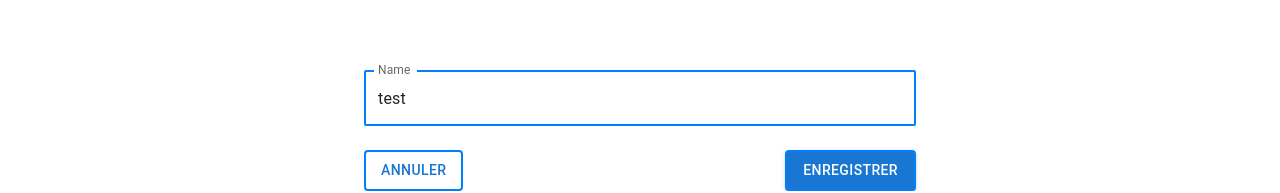
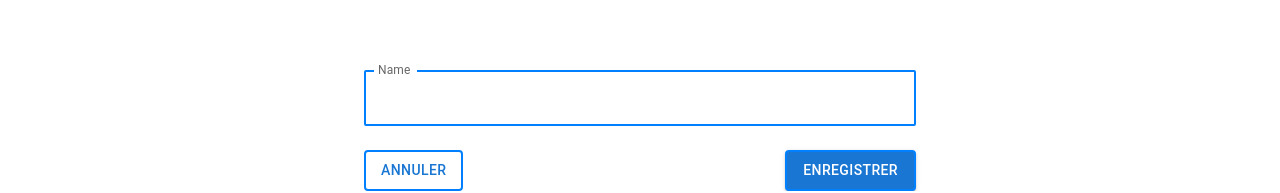
Before and after one commit to AntoineBergeron720/TP3_integration, a Next.js app: page /category/new in a window 1280 px wide. Shown: the part 162-355 px from the top of the page. Built offline with nearby package versions, Linux system fonts and the light colour scheme.

Commit message:
before pull from dev

```diff
--- a/src/app/category/new/page.tsx
+++ b/src/app/category/new/page.tsx
@@ -21,7 +21,7 @@ export default function AddCategory() {
         <MyPageTitle title="Ajouter une catégorie" />
       </Box>
       <Box>
-        <MyFormCategory name="test" />
+        <MyFormCategory name=" " />
       </Box>
     </Container>
   );
```
